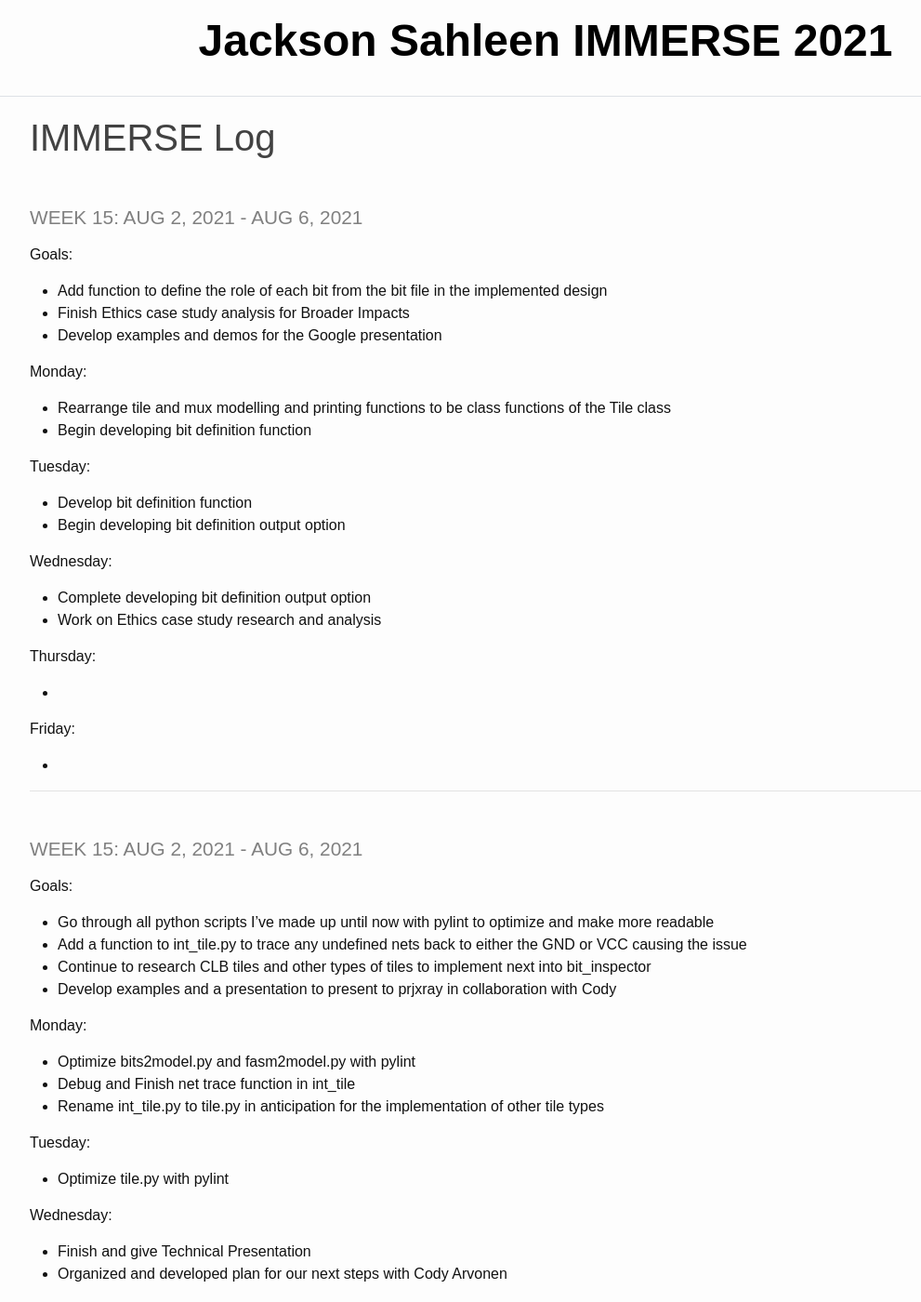
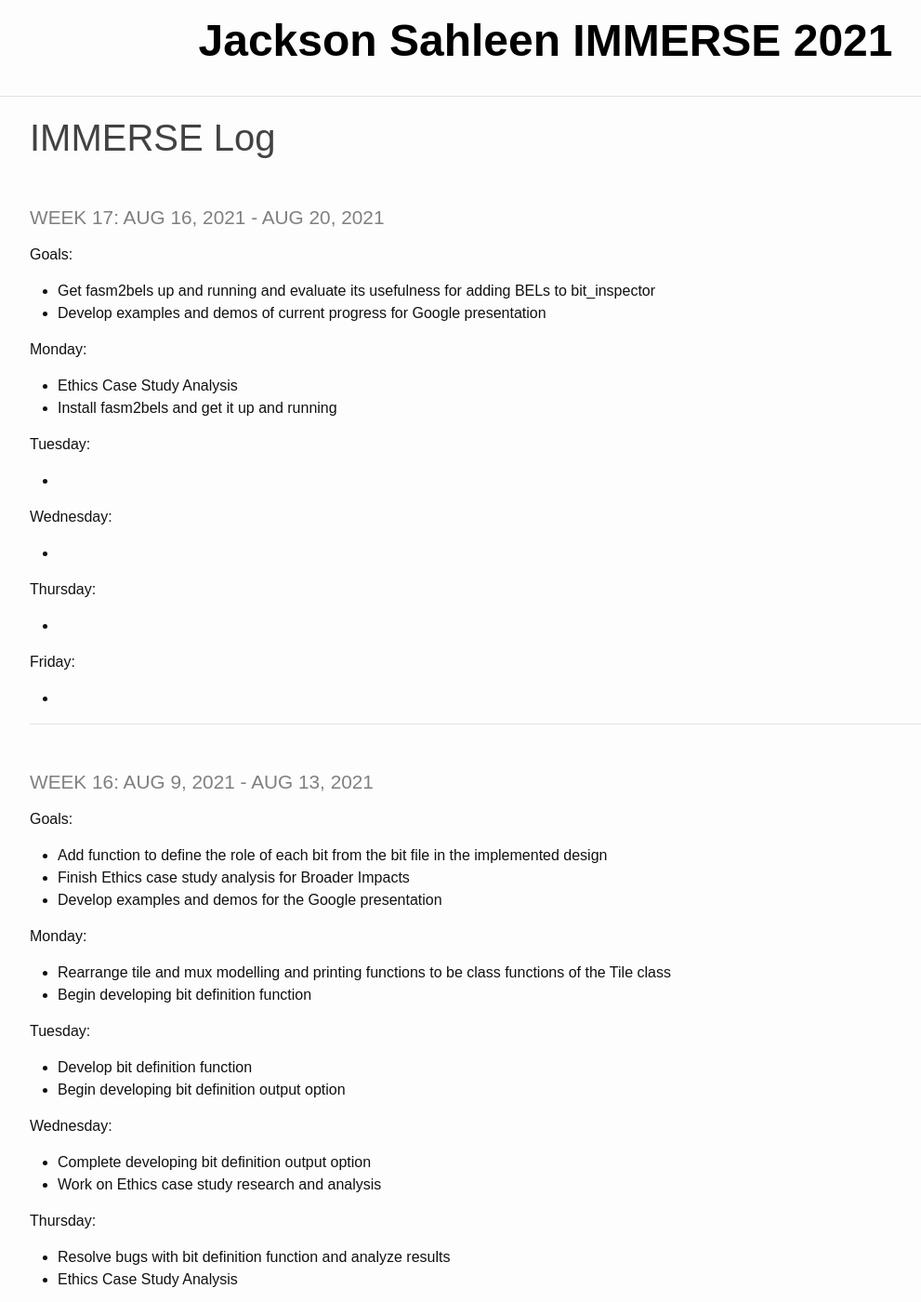
Before and after one commit to JacksonSahleen/IMMERSE_2021_log, a Jekyll site: the page built from _pages/log.md, in a window 1280 px wide and 1400 px high. Shown: the whole window at 93% size, without its empty margins (53-1044 px from the left). Built offline with Jekyll 4.4.1, drawn with Linux system fonts in a browser that asks for light colours; some of the changed text lies outside the part shown.

Commit message:
v4.21: Updated hours comment. Updated through 8/16/2021

```diff
--- a/_pages/log.md
+++ b/_pages/log.md
@@ -3,7 +3,37 @@ layout: default
 title: IMMERSE Log
 ---
 
-### Week 15: Aug 2, 2021 - Aug 6, 2021
+### Week 17: Aug 16, 2021 - Aug 20, 2021
+
+**Goals**:
+
+- Get fasm2bels up and running and evaluate its usefulness for adding BELs to bit_inspector
+- Develop examples and demos of current progress for Google presentation
+
+**Monday**:
+
+- Ethics Case Study Analysis
+- Install fasm2bels and get it up and running
+
+**Tuesday**:
+
+-
+
+**Wednesday**:
+
+-
+
+**Thursday**:
+
+-
+
+**Friday**:
+
+-
+
+----
+
+### Week 16: Aug 9, 2021 - Aug 13, 2021
 
 **Goals**:
 
@@ -28,11 +58,12 @@ title: IMMERSE Log
 
 **Thursday**:
 
--
+- Resolve bugs with bit definition function and analyze results
+- Ethics Case Study Analysis
 
 **Friday**:
 
--
+- Ethics Case Study Analysis
 
 ----
 
```
Also changed, not shown: _pages/about.md (+1 -1 lines).
